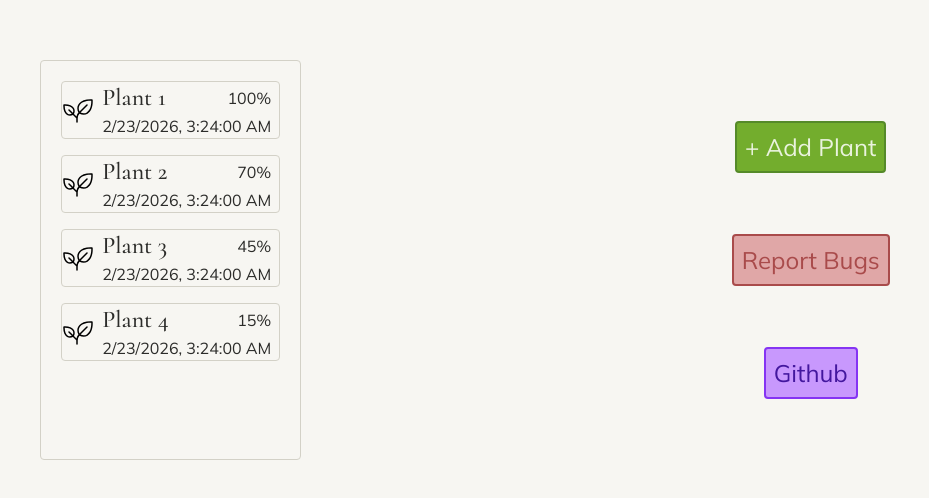
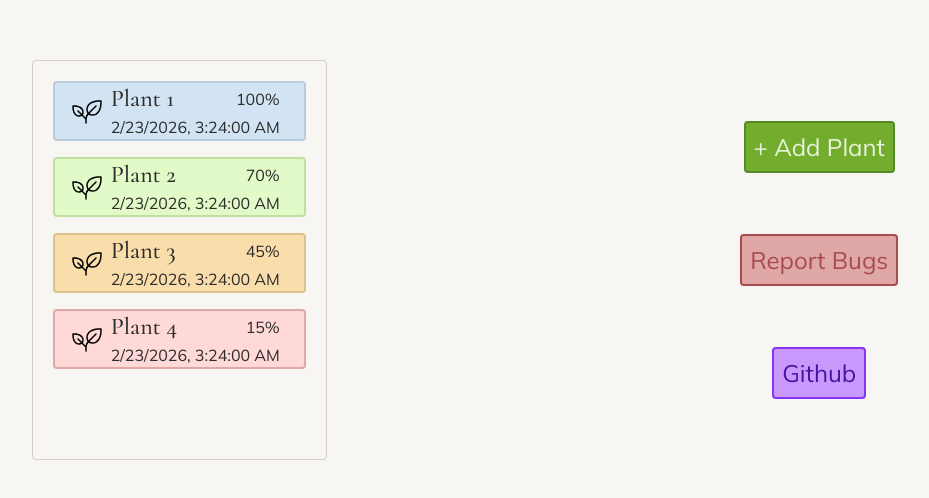
Before and after one commit to DrIgris/esplantcare, a Next.js app: page /home in a window 1280 px wide. Shown: the part 140-638 px from the top of the page, without its empty margins (175-1104 px from the left). Built offline with nearby package versions, Linux system fonts and the light colour scheme.

Commit message:
plant card done

```diff
--- a/app/home/plantCard.tsx
+++ b/app/home/plantCard.tsx
@@ -1,9 +1,15 @@
 import { plant } from "@/types/plantItem";
 import { PiPlantLight } from "react-icons/pi";
+import clsx from "clsx";
 
 export default function PlantCard({plant}: {plant: plant}) {
     return (
-    <div className="flex flex-row border-1 rounded m-2 border-border items-center">
+    <div className={clsx("flex flex-row border-2 rounded m-2 items-center px-4", {
+        "bg-moisture-wet border-moisture-wet-b" : plant.moisturePerc >= 90,
+        "bg-moisture-optimal border-moisture-optimal-b" : plant.moisturePerc < 90 && plant.moisturePerc > 50,
+        "bg-moisture-dry border-moisture-dry-b" : plant.moisturePerc < 50 && plant.moisturePerc > 25,
+        "bg-moisture-danger border-moisture-danger-b" : plant.moisturePerc < 25,
+    })}>
         <PiPlantLight size="2em"/>
         <div className="flex flex-col ml-2 mr-2">
             <div className="flex flex-row items-center justify-between">
--- a/package.json
+++ b/package.json
@@ -10,6 +10,7 @@
   },
   "dependencies": {
     "@floating-ui/react-dom": "^2.1.8",
+    "clsx": "^2.1.1",
     "next": "16.2.4",
     "react": "19.2.5",
     "react-dom": "19.2.5",
```
Also changed, not shown: 1 other file (tests, documents, lock files or other folders).
